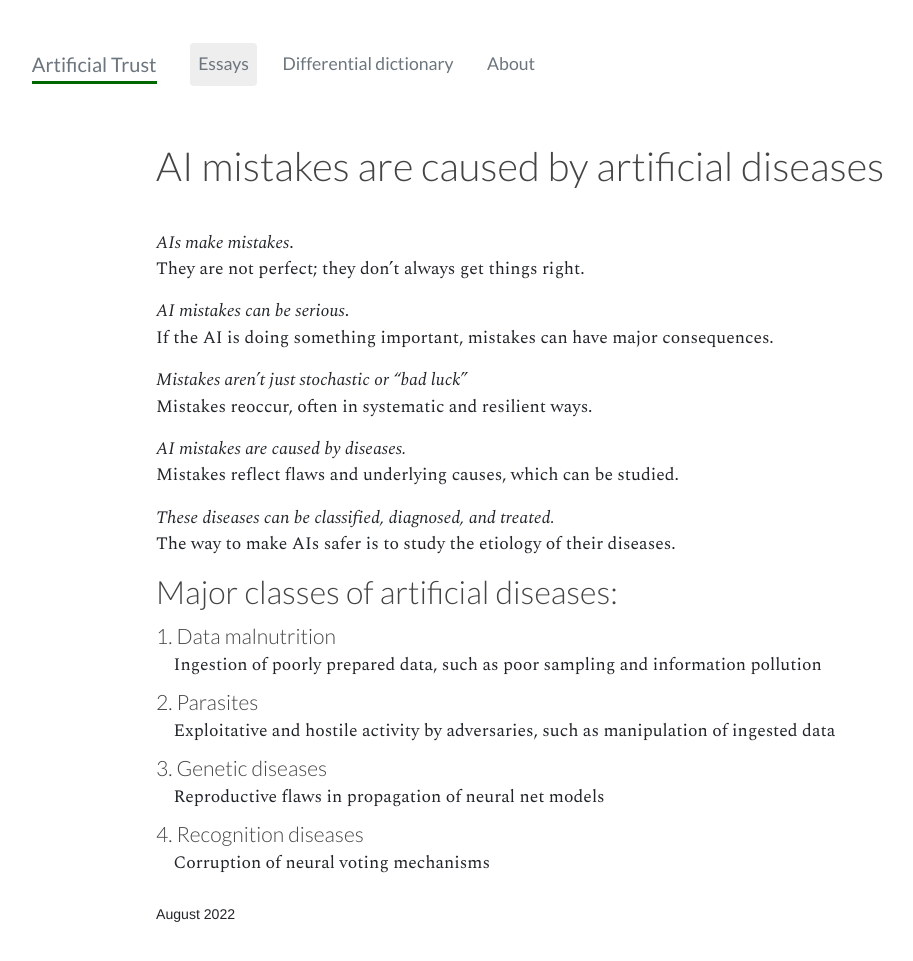
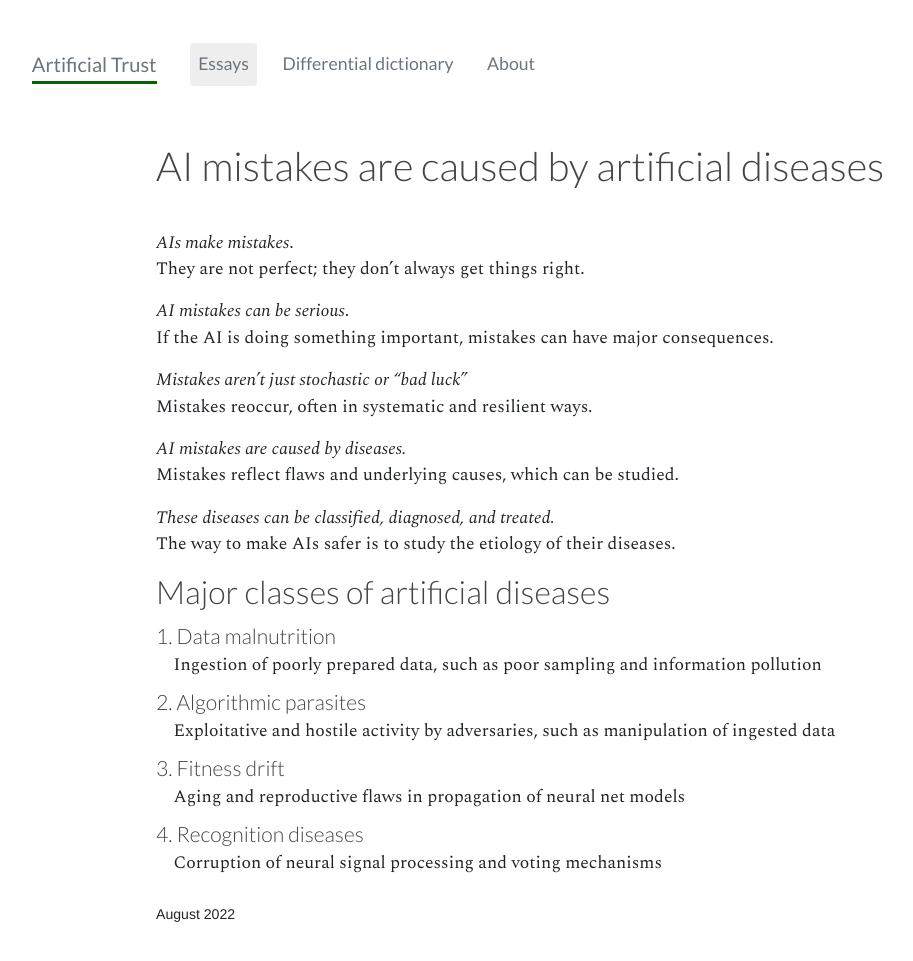
Before and after one commit to straz/artificialtrust, a Jekyll site: the page built from _articles/mistakes.md, in a window 1280 px wide. Shown: the whole page, without its empty margins (21-934 px from the left). Built offline with Jekyll 4.4.1, drawn with Linux system fonts in a browser that asks for light colours.

Commit message:
update mistakes

```diff
--- a/_articles/mistakes.md
+++ b/_articles/mistakes.md
@@ -24,16 +24,16 @@ Mistakes reflect flaws and underlying causes, which can be studied.
 *These diseases can be classified, diagnosed, and treated.*<br/>
 The way to make AIs safer is to study the etiology of their diseases.
 
-## Major classes of artificial diseases:
+## Major classes of artificial diseases
 
 <dt>1. Data malnutrition</dt>
 <dd>Ingestion of poorly prepared data, such as poor sampling and information pollution</dd>
 
-<dt>2. Parasites</dt>
+<dt>2. Algorithmic parasites</dt>
 <dd>Exploitative and hostile activity by adversaries, such as manipulation of ingested data</dd>
 
-<dt>3. Genetic diseases</dt>
-<dd>Reproductive flaws in propagation of neural net models</dd>
+<dt>3. Fitness drift</dt>
+<dd>Aging and reproductive flaws in propagation of neural net models</dd>
 
 <dt>4. Recognition diseases</dt>
-<dd>Corruption of neural voting mechanisms</dd>
+<dd>Corruption of neural signal processing and voting mechanisms</dd>
```
